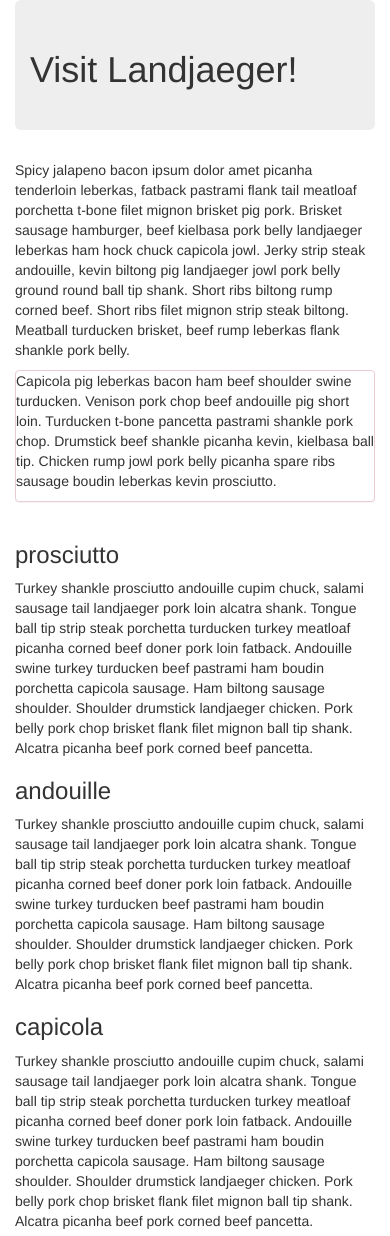
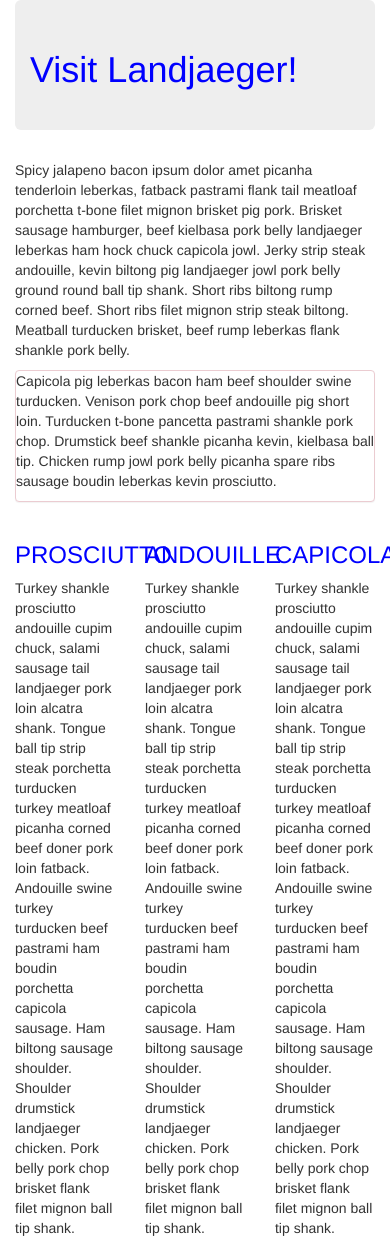
Before and after one commit to Stephanie-Spears/vacation, a plain HTML site: page index.html in a window 390 px wide. Shown: the top 1236 px of the page. Drawn offline with Linux system fonts and the light colour scheme.

Commit message:
fix formatting

```diff
--- /dev/null
+++ b/css/styles.css
@@ -0,0 +1,12 @@
+h1 {
+  font-weight: bold;
+  color: blue;
+}
+.jumbotron h1 {
+  font-weight: normal;
+  color: blue;
+}
+h3 {
+  text-transform: uppercase;
+  color: blue;
+}
--- a/index.html
+++ b/index.html
@@ -3,6 +3,7 @@
   <head>
     <meta charset="utf-8">
     <link rel="stylesheet" href="css/bootstrap.css" type="text/css">
+    <link rel="stylesheet" href="css/styles.css" type="text/css">
     <title>Visit Landjaeger!</title>
   </head>
   <body>
@@ -17,15 +18,15 @@
       </div>
 
       <div class="row">
-        <div class="col-md-4">
+        <div class="col-xs-4">
           <h3>prosciutto</h3>
           <p>Turkey shankle prosciutto andouille cupim chuck, salami sausage tail landjaeger pork loin alcatra shank. Tongue ball tip strip steak porchetta turducken turkey meatloaf picanha corned beef doner pork loin fatback. Andouille swine turkey turducken beef pastrami ham boudin porchetta capicola sausage. Ham biltong sausage shoulder. Shoulder drumstick landjaeger chicken. Pork belly pork chop brisket flank filet mignon ball tip shank. Alcatra picanha beef pork corned beef pancetta.</p>
         </div>
-        <div class="col-md-4">
+        <div class="col-xs-4">
           <h3>andouille</h3>
           <p>Turkey shankle prosciutto andouille cupim chuck, salami sausage tail landjaeger pork loin alcatra shank. Tongue ball tip strip steak porchetta turducken turkey meatloaf picanha corned beef doner pork loin fatback. Andouille swine turkey turducken beef pastrami ham boudin porchetta capicola sausage. Ham biltong sausage shoulder. Shoulder drumstick landjaeger chicken. Pork belly pork chop brisket flank filet mignon ball tip shank. Alcatra picanha beef pork corned beef pancetta.</p>
         </div>
-        <div class="col-md-4">
+        <div class="col-xs-4">
           <h3>capicola</h3>
           <p>Turkey shankle prosciutto andouille cupim chuck, salami sausage tail landjaeger pork loin alcatra shank. Tongue ball tip strip steak porchetta turducken turkey meatloaf picanha corned beef doner pork loin fatback. Andouille swine turkey turducken beef pastrami ham boudin porchetta capicola sausage. Ham biltong sausage shoulder. Shoulder drumstick landjaeger chicken. Pork belly pork chop brisket flank filet mignon ball tip shank. Alcatra picanha beef pork corned beef pancetta.</p>
         </div>
```
